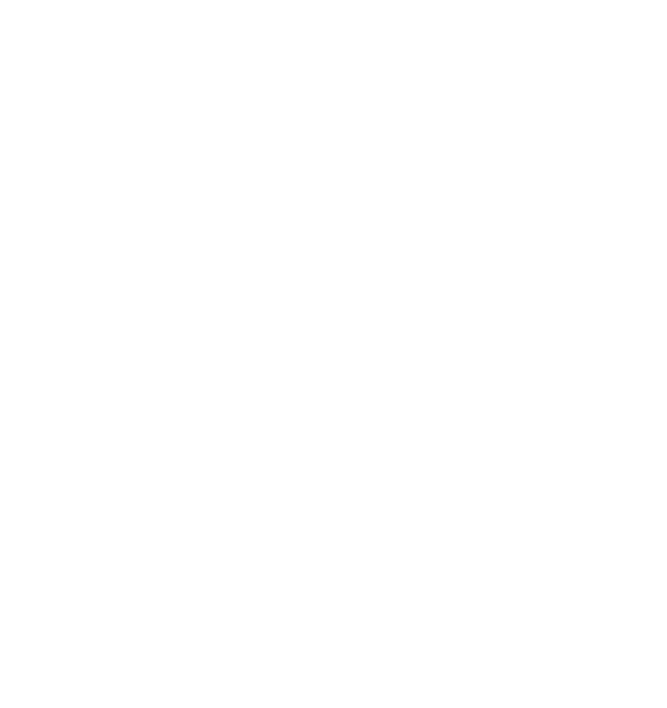
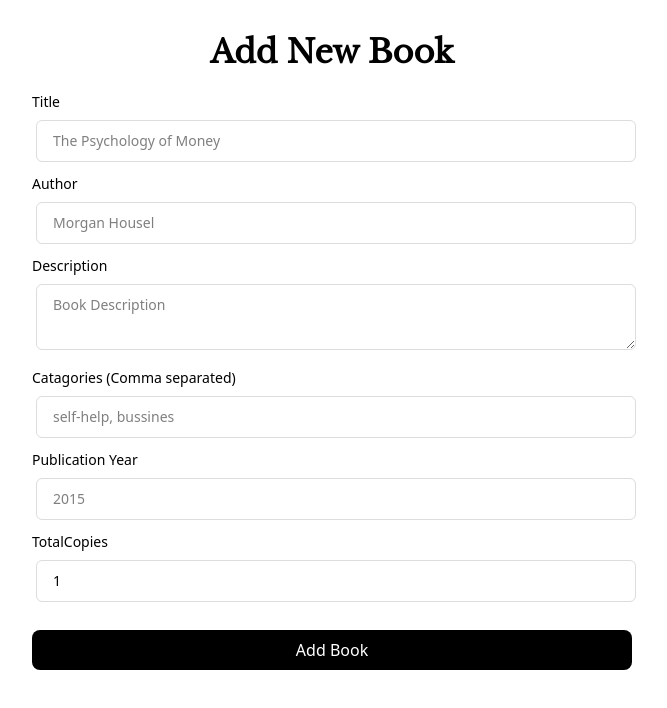
Before and after one commit to Hoamfi/ASTUMSJ_Library_Management_System, a React (Vite) app in the folder Frontend/: page /addnewbook in a window 1280 px wide. Shown: the top 708 px of the page, without its empty margins (308-975 px from the left). Built offline with nearby package versions, Linux system fonts and the light colour scheme.

Commit message:
Polish the add book UI. add all necessary validation

```diff
--- a/Frontend/src/App.tsx
+++ b/Frontend/src/App.tsx
@@ -1,6 +1,7 @@
 import { Route, Routes } from "react-router";
 import Register from "./pages/Register";
 import Login from "./pages/Login";
+import AddNewBook from "./pages/AddNewBook";
 
 interface RegisterFormData {
   name: string;
@@ -13,12 +14,25 @@
   password: string;
 }
 
+interface Book {
+  title: string;
+  author: string;
+  description: string;
+  catagory: string;
+  publicationYear: string;
+  totalCopies: number;
+}
+
 function App() {
   function handleRegister(data: RegisterFormData) {
     console.log(data);
   }
 
   function handleLogin(data: LoginFormData) {
+    console.log(data);
+  }
+
+  function handleAddBook(data: Book) {
     console.log(data)
   }
 
@@ -28,9 +42,15 @@
     //   <Login onLogin={(data) => handleLogin(data)}/>
     // </div>
     <Routes>
-      <Route path="/login" element={<Login onLogin={(data) => handleLogin(data)}/>}/>
-      <Route path="/register" element={<Register onRegister={(data) => handleRegister(data)}/>}/>
-        <Route path="addNewBook" element/>
+      <Route
+        path="/login"
+        element={<Login onLogin={(data) => handleLogin(data)} />}
+      />
+      <Route
+        path="/register"
+        element={<Register onRegister={(data) => handleRegister(data)} />}
+      />
+      <Route path="addnewbook" element={<AddNewBook onAdd={(data) => handleAddBook(data)}/>} />
     </Routes>
   );
 }
--- a/Frontend/src/pages/AddNewBook.tsx
+++ b/Frontend/src/pages/AddNewBook.tsx
@@ -1,145 +1,176 @@
-import { useState } from "react";
-import type { FormEvent } from "react";
-import axios from "axios";
+import z from "zod";
+import { zodResolver } from "@hookform/resolvers/zod";
+import { useForm } from "react-hook-form";
 
-const AddNewBook = () => {
-  const [bookId, setBookId] = useState("");
-  const [title, setTitle] = useState("");
-  const [author, setAuthor] = useState("");
-  const [description, setDescription] = useState("");
-  const [releasedYear, setReleasedYear] = useState(new Date().getFullYear());
-  const [imageUrl, setImageUrl] = useState("");
+interface Props {
+  onAdd: (data: {
+    title: string;
+    author: string;
+    description: string;
+    catagory: string;
+    publicationYear: number;
+    totalCopies: number;
+  }) => void;
+}
 
-  const handleAddBook = async (e: FormEvent<HTMLFormElement>) => {
-    e.preventDefault();
+const schema = z.object({
+  title: z.string().min(1, { message: "Title is required" }),
+  author: z.string().min(1, { message: "Author is required" }),
+  description: z
+    .string()
+    .min(10, { message: "Description must be atleast 10 characters." }),
+  catagory: z.string().min(1, { message: "Catagories are required" }),
+  publicationYear: z
+    .number()
+    .min(1900, { message: "Please enter a valid year." }).max(new Date().getFullYear(), {message: "Please enter a valid year."}),
+  totalCopies: z.number().positive({ message: "Must be greater than 1" }),
+});
 
-    try {
-      const response = await axios.post(
-        "http://localhost:5000/api/books",
-        {
-          bookId,
-          imageUrl,
-          title,
-          author,
-          description,
-          releasedYear,
-        },
-        { withCredentials: true }
-      );
+type FormData = z.infer<typeof schema>;
 
-      if (response.data.success) {
-        alert("Book added successfully ✅");
-        setBookId("");
-        setTitle("");
-        setAuthor("");
-        setDescription("");
-        setImageUrl("");
-        setReleasedYear(new Date().getFullYear());
-      } else {
-        alert(response.data.message || "Failed to add book ❌");
-      }
-    } catch (error) {
-      console.error("Error adding book", error);
-      alert("An error occurred while adding the book ❌");
-    }
-  };
-
+const AddNewBook = ({ onAdd }: Props) => {
+  const {
+    register,
+    handleSubmit,
+    formState: { errors },
+  } = useForm<FormData>({
+    resolver: zodResolver(schema),
+    defaultValues: { totalCopies: 1 },
+  });
   return (
-    <div className="flex justify-center items-center min-h-screen bg-gray-100">
-      <form
-        onSubmit={handleAddBook}
-        className="max-w-3xl mx-auto bg-white p-6 rounded-lg shadow-md space-y-4"
+    <div className="flex flex-col items-center mt-5">
+      <h1
+        style={{ fontFamily: "'Libre Baskerville', serif" }}
+        className="text-[2rem] font-semibold my-2"
       >
-        <h2 className="text-2xl font-bold mb-4">Add a Book</h2>
-
-        {/* Grid for inputs */}
-        <div className="grid grid-cols-1 md:grid-cols-2 gap-4">
-          {/* Book ID */}
+        Add New Book
+      </h1>
+      <div className="max-w-sm md:min-w-[400px] lg:min-w-[600px]">
+        <form
+          onSubmit={handleSubmit((data) => {
+            onAdd(data);
+          })}
+        >
           <div>
-            <label className="block font-medium mb-1">Book ID</label>
+            <label
+              htmlFor="title"
+              className="block w-full mt-2 mb-1 text-sm font-medium"
+            >
+              Title
+            </label>
             <input
+              {...register("title")}
               type="text"
-              placeholder="Book ID"
-              value={bookId}
-              onChange={(e) => setBookId(e.target.value)}
-              className="w-full border border-gray-300 rounded-lg p-2 focus:ring-2 focus:ring-black"
-              required
+              id="title"
+              placeholder="The Psychology of Money"
+              className="rounded-md m-1 px-4 py-2 w-full border border-black/15 sm:text-sm/6 outline-1 -outline-offset-1 outline-white/10 focus:outline-2 focus:-outline-offset-2 focus:outline-indigo-500"
             />
+            {errors.title && (
+              <p className="text-red-500 text-sm">{errors.title.message}</p>
+            )}
           </div>
-
-          {/* Title */}
           <div>
-            <label className="block font-medium mb-1">Title</label>
+            <label
+              htmlFor="author"
+              className="block w-full mt-2 mb-1 text-sm font-medium"
+            >
+              Author
+            </label>
             <input
+              {...register("author")}
               type="text"
-              placeholder="Title"
-              value={title}
-              onChange={(e) => setTitle(e.target.value)}
-              className="w-full border border-gray-300 rounded-lg p-2 focus:ring-2 focus:ring-black"
-              required
+              id="author"
+              placeholder="Morgan Housel"
+              className="rounded-md m-1 px-4 py-2 w-full border border-black/15 sm:text-sm/6 outline-1 -outline-offset-1 outline-white/10 focus:outline-2 focus:-outline-offset-2 focus:outline-indigo-500"
             />
+            {errors.author && (
+              <p className="text-red-500 text-sm">{errors.author.message}</p>
+            )}
           </div>
-
-          {/* Author */}
           <div>
-            <label className="block font-medium mb-1">Author</label>
+            <label
+              htmlFor="description"
+              className="block w-full mt-2 mb-1 text-sm font-medium"
+            >
+              Description
+            </label>
+            <textarea
+              {...register("description")}
+              id="description"
+              placeholder="Book Description"
+              className="rounded-md m-1 px-4 py-2 w-full border border-black/15 sm:text-sm/6 outline-1 -outline-offset-1 outline-white/10 focus:outline-2 focus:-outline-offset-2 focus:outline-indigo-500"
+            />
+            {errors.description && (
+              <p className="text-red-500 text-sm">
+                {errors.description.message}
+              </p>
+            )}
+          </div>
+          <div>
+            <label
+              htmlFor="catagory"
+              className="block w-full mt-2 mb-1 text-sm font-medium"
+            >
+              Catagories (Comma separated)
+            </label>
             <input
+              {...register("catagory")}
               type="text"
-              placeholder="Author"
-              value={author}
-              onChange={(e) => setAuthor(e.target.value)}
-              className="w-full border border-gray-300 rounded-lg p-2 focus:ring-2 focus:ring-black"
-              required
+              id="catagory"
+              placeholder="self-help, bussines"
+              className="rounded-md m-1 px-4 py-2 w-full border border-black/15 sm:text-sm/6 outline-1 -outline-offset-1 outline-white/10 focus:outline-2 focus:-outline-offset-2 focus:outline-indigo-500"
             />
+            {errors.catagory && (
+              <p className="text-red-500 text-sm">{errors.catagory.message}</p>
+            )}
           </div>
-
-          {/* Released Year */}
           <div>
-            <label className="block font-medium mb-1">Released Year</label>
+            <label
+              htmlFor="publicationYear"
+              className="block w-full mt-2 mb-1 text-sm font-medium"
+            >
+              Publication Year
+            </label>
             <input
+              {...register("publicationYear", { valueAsNumber: true })}
+              type="string"
+              id="publicationYear"
+              placeholder="2015"
+              className="rounded-md m-1 px-4 py-2 w-full border border-black/15 sm:text-sm/6 outline-1 -outline-offset-1 outline-white/10 focus:outline-2 focus:-outline-offset-2 focus:outline-indigo-500"
+            />
+            {errors.publicationYear && (
+              <p className="text-red-500 text-sm">
+                {errors.publicationYear.message}
+              </p>
+            )}
+          </div>
+          <div>
+            <label
+              htmlFor="totalCopies"
+              className="block w-full mt-2 mb-1 text-sm font-medium"
+            >
+              TotalCopies
+            </label>
+            <input
+              {...register("totalCopies", { valueAsNumber: true })}
               type="number"
-              placeholder="Released Year"
-              value={releasedYear}
-              onChange={(e) => setReleasedYear(Number(e.target.value))}
-              className="w-full border border-gray-300 rounded-lg p-2 focus:ring-2 focus:ring-black"
-              required
+              id="totalCopies"
+              placeholder="10"
+              className="rounded-md m-1 px-4 py-2 w-full border border-black/15 sm:text-sm/6 outline-1 -outline-offset-1 outline-white/10 focus:outline-2 focus:-outline-offset-2 focus:outline-indigo-500"
             />
+            {errors.totalCopies && (
+              <p className="text-red-500 text-sm">
+                {errors.totalCopies.message}
+              </p>
+            )}
           </div>
-
-          {/* Description */}
-          <div className="md:col-span-2">
-            <label className="block font-medium mb-1">Description</label>
-            <textarea
-              placeholder="Description"
-              value={description}
-              onChange={(e) => setDescription(e.target.value)}
-              className="w-full border border-gray-300 rounded-lg p-2 focus:ring-2 focus:ring-black"
-              rows={3}
-              required
-            />
+          <div>
+            <button className="w-full py-2 px-2 my-6 bg-black rounded-lg text-white font-sans hover:bg-black/80 cursor-pointer">
+              Add Book
+            </button>
           </div>
-
-          {/* Image URL */}
-          <div className="md:col-span-2">
-            <label className="block font-medium mb-1">Image URL</label>
-            <input
-              type="url"
-              placeholder="Image URL"
-              value={imageUrl}
-              onChange={(e) => setImageUrl(e.target.value)}
-              className="w-full border border-gray-300 rounded-lg p-2 focus:ring-2 focus:ring-black"
-            />
-          </div>
-        </div>
-
-        {/* Submit Button */}
-        <button
-          type="submit"
-          className="w-full bg-black text-white py-2 rounded-lg hover:bg-gray-800 transition duration-300 disabled:opacity-50 cursor-pointer"
-        >
-          Add Book
-        </button>
-      </form>
+        </form>
+      </div>
     </div>
   );
 };
```
